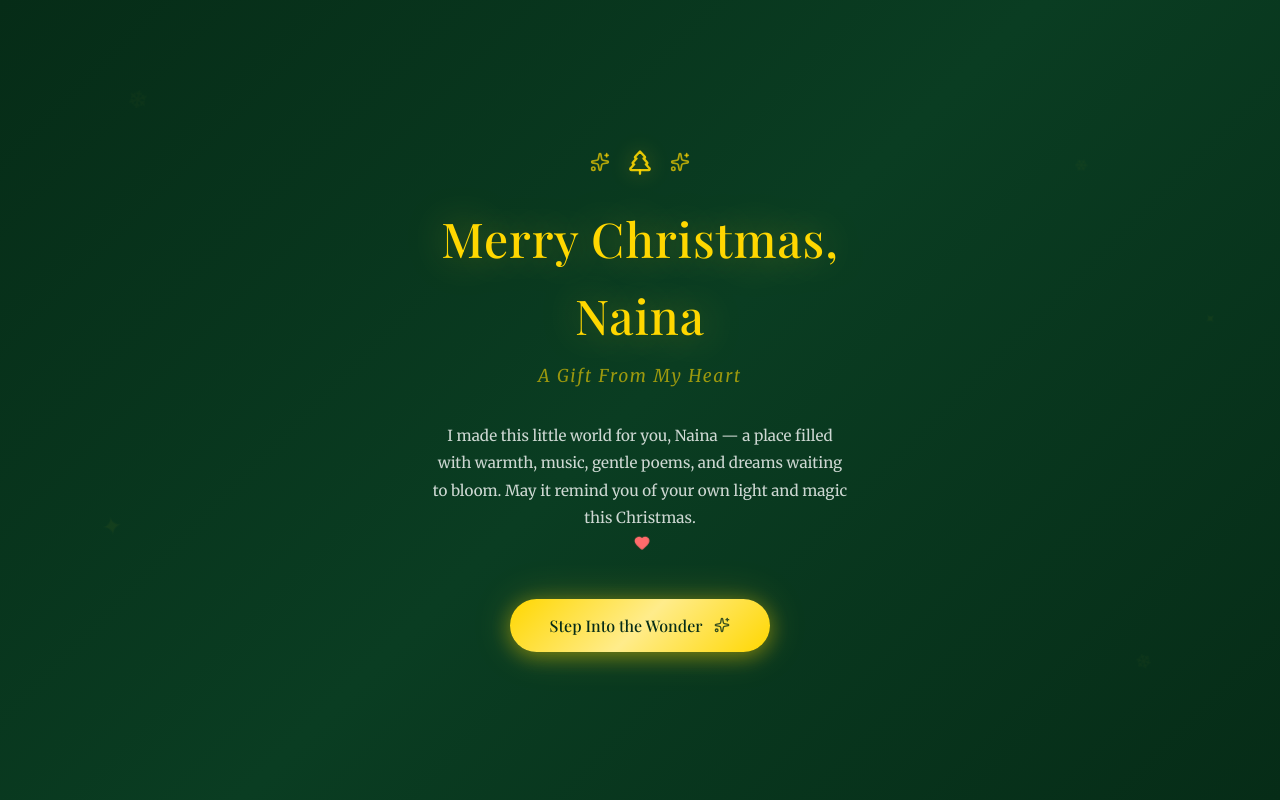
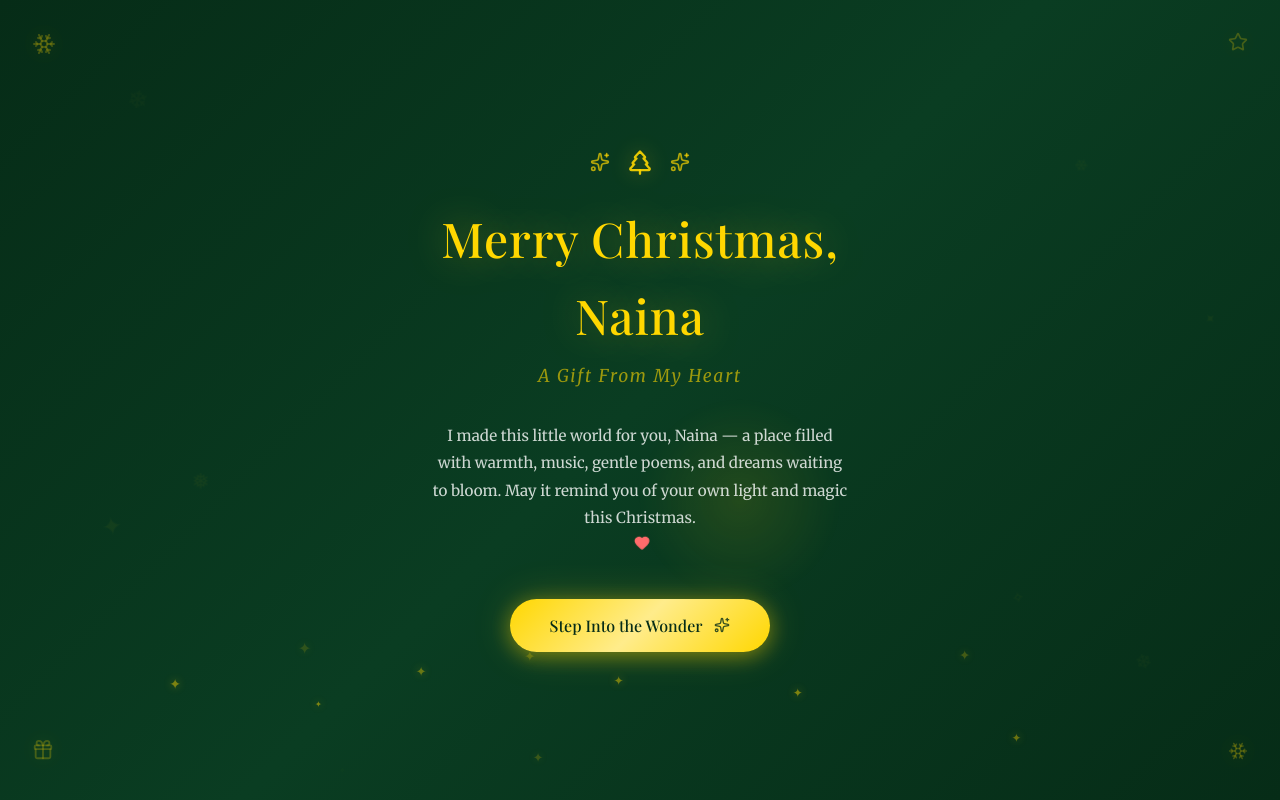
Before and after one commit to Bipin-45/christmasgift, a React (Vite) app: page / in a window 1280 px wide. Built offline with nearby package versions, Linux system fonts and the light colour scheme; a web font is replaced by a local one.

Commit message:
Add decorative props to welcome screen - particles, corner icons, glowing orb

```diff
--- a/src/App.css
+++ b/src/App.css
@@ -236,6 +236,79 @@ html {
   right: 5%;
   animation-delay: 1.5s;
   font-size: 0.8rem;
+}
+
+.welcome-snowflake.s6 {
+  top: 60%;
+  left: 15%;
+  animation-delay: 2.5s;
+  font-size: 1.3rem;
+}
+
+.welcome-snowflake.s7 {
+  top: 75%;
+  right: 20%;
+  animation-delay: 3s;
+  font-size: 0.9rem;
+}
+
+/* Floating particles */
+.welcome-particles {
+  position: absolute;
+  top: 0;
+  left: 0;
+  width: 100%;
+  height: 100%;
+  pointer-events: none;
+  overflow: hidden;
+}
+
+.welcome-particle {
+  position: absolute;
+  bottom: 0;
+  color: rgba(255, 215, 0, 0.6);
+  text-shadow: 0 0 10px rgba(255, 215, 0, 0.5);
+}
+
+/* Corner decorations */
+.welcome-corner-decor {
+  position: absolute;
+  color: rgba(255, 215, 0, 0.4);
+  filter: drop-shadow(0 0 8px rgba(255, 215, 0, 0.3));
+}
+
+.welcome-corner-decor.top-left {
+  top: 2rem;
+  left: 2rem;
+}
+
+.welcome-corner-decor.top-right {
+  top: 2rem;
+  right: 2rem;
+}
+
+.welcome-corner-decor.bottom-left {
+  bottom: 2rem;
+  left: 2rem;
+}
+
+.welcome-corner-decor.bottom-right {
+  bottom: 2rem;
+  right: 2rem;
+}
+
+/* Glowing orb behind title */
+.welcome-glow-orb {
+  position: absolute;
+  width: 200px;
+  height: 200px;
+  background: radial-gradient(circle, rgba(255, 215, 0, 0.3) 0%, transparent 70%);
+  border-radius: 50%;
+  top: 50%;
+  left: 50%;
+  transform: translate(-50%, -50%);
+  pointer-events: none;
+  z-index: 0;
 }
 
 @keyframes floatSnow {
--- a/src/components/LoadingScreen.jsx
+++ b/src/components/LoadingScreen.jsx
@@ -1,6 +1,6 @@
 import React, { useState } from "react";
 import { motion } from "framer-motion";
-import { Sparkles, TreePine, Heart } from "lucide-react";
+import { Sparkles, TreePine, Heart, Star, Gift, Snowflake } from "lucide-react";
 import content from "../content.json";
 
 const LoadingScreen = ({ onComplete }) => {
@@ -17,6 +17,15 @@ const LoadingScreen = ({ onComplete }) => {
     }
   };
 
+  // Floating particles configuration
+  const particles = Array.from({ length: 12 }, (_, i) => ({
+    id: i,
+    delay: i * 0.2,
+    duration: 4 + Math.random() * 3,
+    x: Math.random() * 100,
+    size: 8 + Math.random() * 8,
+  }));
+
   return (
     <motion.div
       className="welcome-screen"
@@ -25,6 +34,68 @@ const LoadingScreen = ({ onComplete }) => {
       transition={{ duration: 1.2, ease: "easeInOut" }}
       onAnimationComplete={handleAnimationComplete}
     >
+      {/* Floating golden particles */}
+      <div className="welcome-particles">
+        {particles.map((particle) => (
+          <motion.div
+            key={particle.id}
+            className="welcome-particle"
+            initial={{ opacity: 0, y: 100 }}
+            animate={{
+              opacity: [0, 0.8, 0],
+              y: [-20, -150],
+              x: [0, particle.id % 2 === 0 ? 20 : -20, 0],
+            }}
+            transition={{
+              duration: particle.duration,
+              delay: particle.delay,
+              repeat: Infinity,
+              ease: "easeInOut",
+            }}
+            style={{
+              left: `${particle.x}%`,
+              fontSize: particle.size,
+            }}
+          >
+            ✦
+          </motion.div>
+        ))}
+      </div>
+
+      {/* Corner decorations */}
+      <motion.div
+        className="welcome-corner-decor top-left"
+        initial={{ opacity: 0, scale: 0 }}
+        animate={{ opacity: 0.6, scale: 1 }}
+        transition={{ delay: 0.5, duration: 1 }}
+      >
+        <Snowflake size={24} />
+      </motion.div>
+      <motion.div
+        className="welcome-corner-decor top-right"
+        initial={{ opacity: 0, scale: 0 }}
+        animate={{ opacity: 0.6, scale: 1 }}
+        transition={{ delay: 0.7, duration: 1 }}
+      >
+        <Star size={20} />
+      </motion.div>
+      <motion.div
+        className="welcome-corner-decor bottom-left"
+        initial={{ opacity: 0, scale: 0 }}
+        animate={{ opacity: 0.6, scale: 1 }}
+        transition={{ delay: 0.9, duration: 1 }}
+      >
+        <Gift size={22} />
+      </motion.div>
+      <motion.div
+        className="welcome-corner-decor bottom-right"
+        initial={{ opacity: 0, scale: 0 }}
+        animate={{ opacity: 0.6, scale: 1 }}
+        transition={{ delay: 1.1, duration: 1 }}
+      >
+        <Snowflake size={20} />
+      </motion.div>
+
       <div className="welcome-content">
         {/* Decorative top */}
         <motion.div
@@ -37,6 +108,16 @@ const LoadingScreen = ({ onComplete }) => {
           <TreePine size={28} className="welcome-tree" />
           <Sparkles size={20} className="welcome-sparkle" />
         </motion.div>
+
+        {/* Glowing orb behind title */}
+        <motion.div
+          className="welcome-glow-orb"
+          animate={{
+            scale: [1, 1.2, 1],
+            opacity: [0.3, 0.5, 0.3],
+          }}
+          transition={{ duration: 3, repeat: Infinity, ease: "easeInOut" }}
+        />
 
         {/* Main greeting */}
         <motion.h1
@@ -92,6 +173,8 @@ const LoadingScreen = ({ onComplete }) => {
         <div className="welcome-snowflake s3">✦</div>
         <div className="welcome-snowflake s4">❄</div>
         <div className="welcome-snowflake s5">✦</div>
+        <div className="welcome-snowflake s6">❅</div>
+        <div className="welcome-snowflake s7">✧</div>
       </div>
     </motion.div>
   );
```
